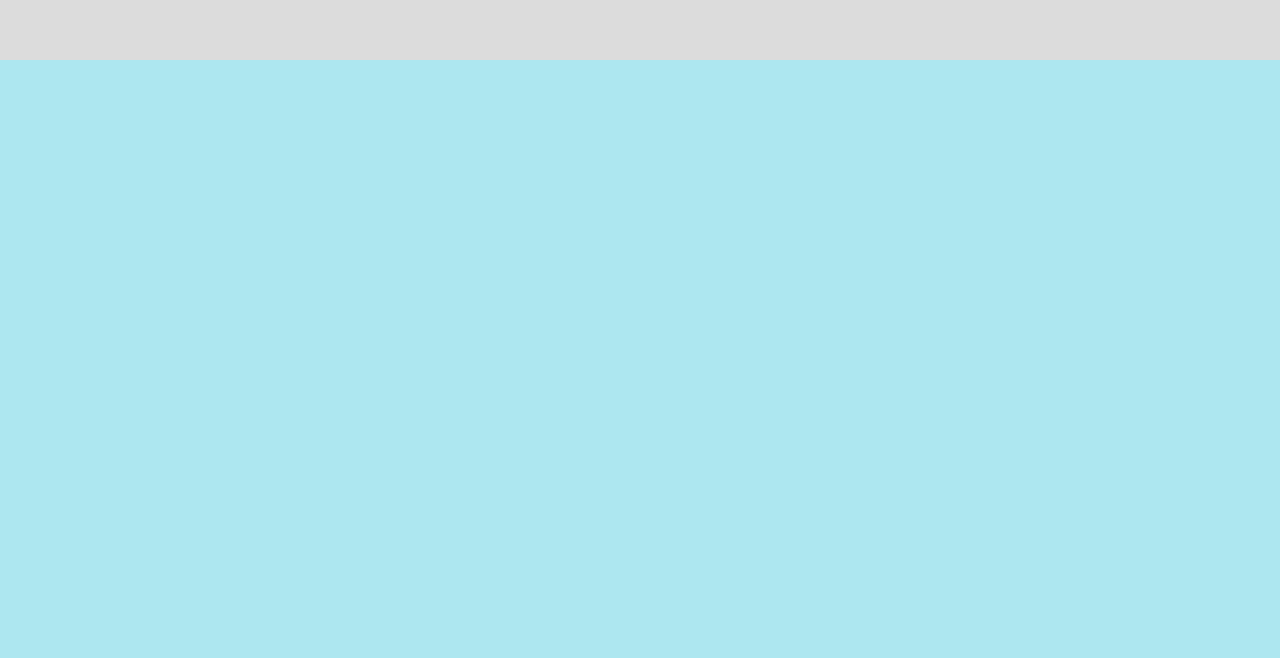
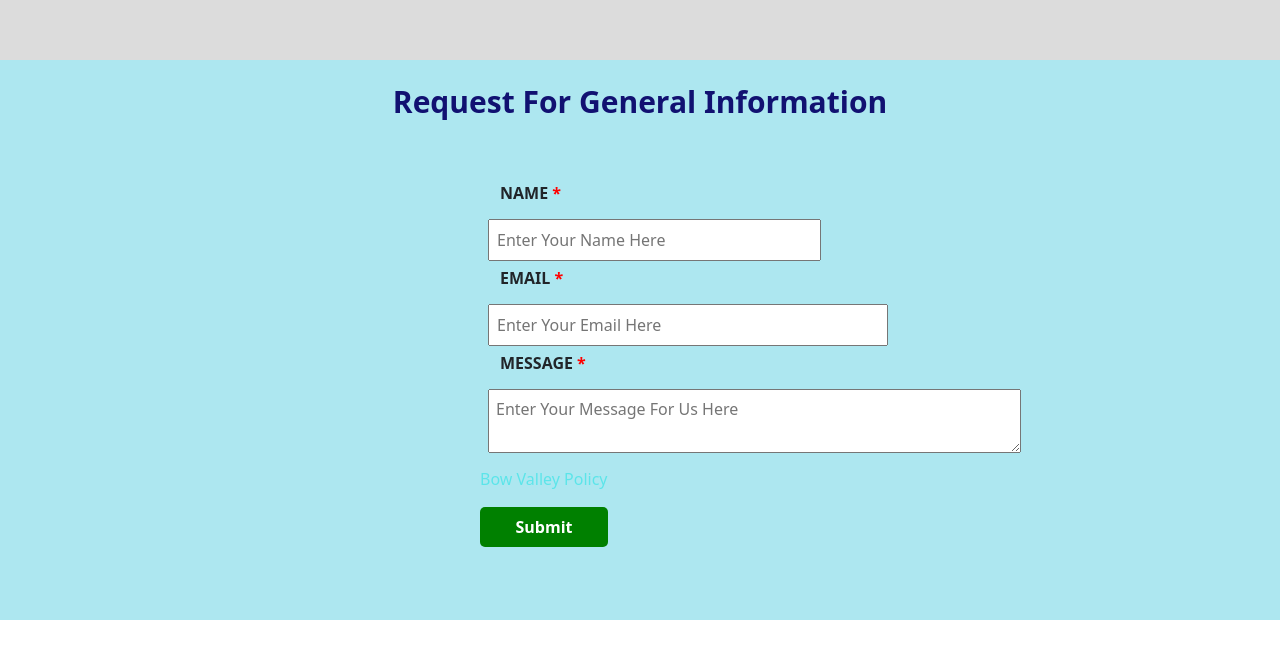
Before and after one commit to justemma06/School-Demo-Webpage, a plain HTML site: page contact-us.html in a window 1280 px wide. Shown: the part 1298-1956 px from the top of the page. After the commit the page ends 1918 px from the top, so only its background shows below. Drawn offline with Linux system fonts and the light colour scheme.

Commit message:
add request info

```diff
--- a/contact-us.html
+++ b/contact-us.html
@@ -46,10 +46,31 @@
                     <img src="" alt="">
 
             </div>
-            <div class="__contacts-request">
+            <div class="__contacts-request"><br>
+                <h4 class="__contact-request-h4">Request For General Information</h4>
+                <div class="__contacts-general-divs">
+                    <div>
+                        <h6 class="__contacts-h6">NAME <span class="__contacts-span">*</span></h6>
+                        <input class="col-5" type="email" name="" id="__contacts-inputs" placeholder="Enter Your Name Here">
+                    </div>
+
+                    <div>
+                        <h6 class="__contacts-h6">EMAIL <span class="__contacts-span">*</span></h6>
+                        <input class="col-6" type="email" name="" id="__contacts-inputs" placeholder="Enter Your Email Here">
+                    </div>
+
+                    <div>
+                        <h6 class="__contacts-h6">MESSAGE <span class="__contacts-span">*</span></h6>
+                        <textarea id="__contacts-inputs" name="text-passage" class="col-8" placeholder="Enter Your Message For Us Here"></textarea>
+                    </div>
+                   <p id="__contacts-policy">Bow Valley Policy</p>
+                   <button type="submit" class="__contacts-submit-butt">Submit</button>
+                </div>
 
             </div>
         </div>
+
+
 
 
     </form>
--- a/css/styles.css
+++ b/css/styles.css
@@ -109,8 +109,8 @@ nav ul li a:hover::after {
 }
 
 .__land-img{
-    background-image: url(../images/bdg8.jpg);
-    background-repeat: no-repeat;
+    background-image: url(../images/new\ wall3.webp);
+    /* background-repeat: no-repeat; */
     height: 40rem;
     width: 100%;
     filter: brightness(90%);
@@ -433,9 +433,53 @@ nav ul li a:hover::after {
     color: black;
     text-align: center;
     font-weight: bold;
+    font-size: 25px;
 }
 .__contacts-request{
     background-color: #ade7f0;
     width: 100%;
-    height: 40rem;
+    height: 35rem;
 }
+
+.__contact-request-h4{
+    text-align: center;
+    font-weight: bold;
+    color:  rgb(17, 17, 113);
+    font-size: 30px;
+}
+
+.__contacts-general-divs{
+    margin-left: 30rem;
+    margin-top: 4rem;
+}
+#__contacts-inputs{
+    outline: none;
+    padding: 7px;
+    margin: 8px;
+}
+
+.__contacts-h6{
+    margin-left: 20px;
+    font-weight: bold;
+}
+
+.__contacts-span{
+    font-weight: bold;
+    color: red;
+}
+#__contacts-policy{
+    color: rgb(13, 227, 227);
+    opacity: 50%;
+    /* margin-left: 20px; */
+}
+
+.__contacts-submit-butt{
+    width: 8rem;
+    height: 2.5rem;
+    background-color: green;
+    color: white;
+    border: none;
+    font-weight: bold;
+    border-radius: 5px;
+    /* margin-left: 20px; */
+}
```
